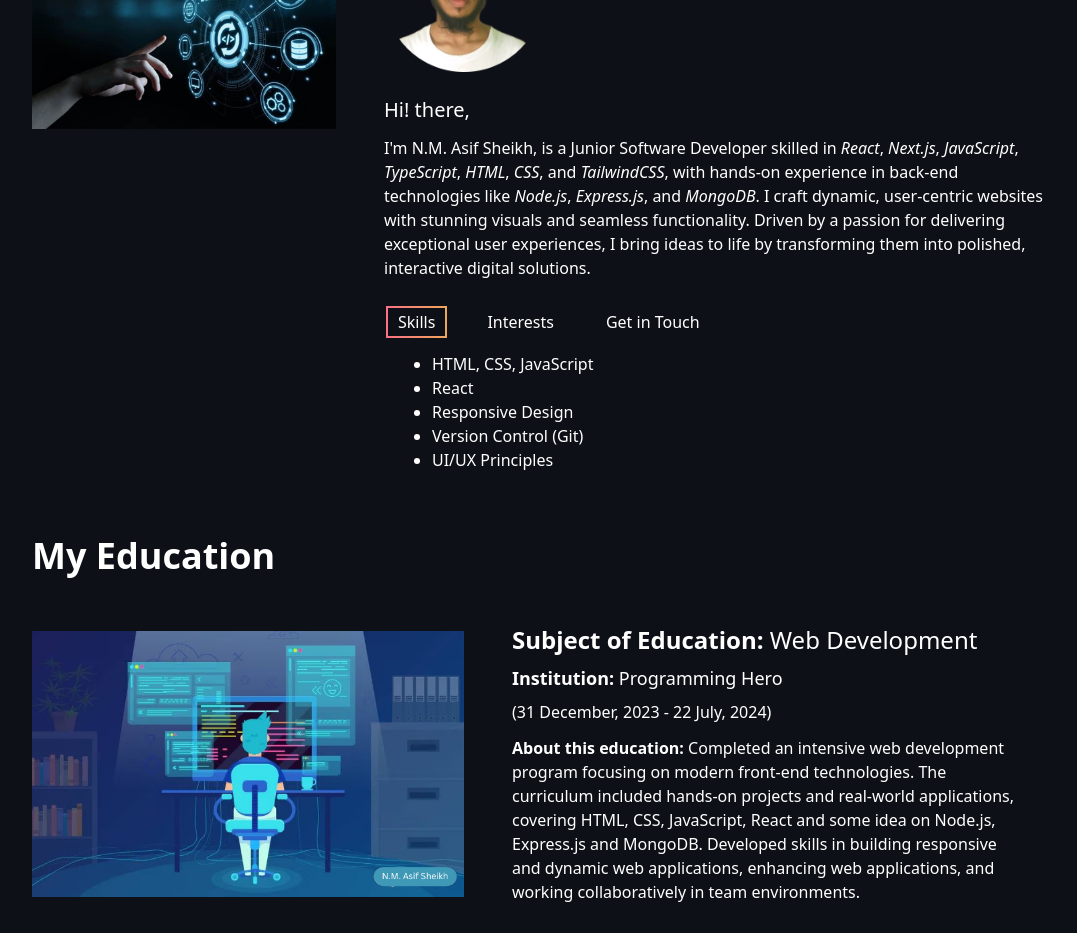
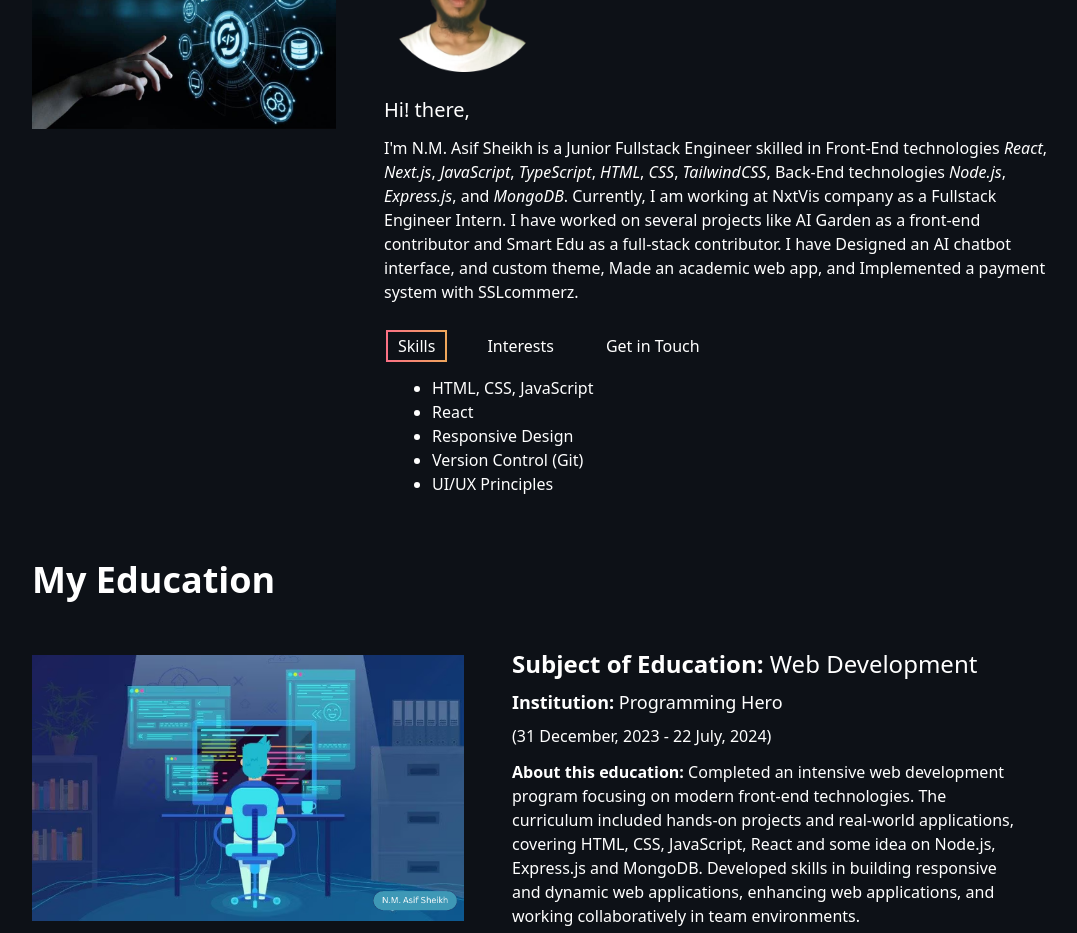
Before and after one commit to asif100a/Portfolio, a React (Vite) app: page / in a window 1280 px wide. Shown: the part 1020-1953 px from the top of the page, without its empty margins (96-1173 px from the left). Built offline with nearby package versions, Linux system fonts and the light colour scheme; a web font is replaced by a local one.

Commit message:
Update About section to reflect current role and project experience as a Fullstack Engineer

```diff
--- a/src/Project/pages/Home/components/About/About.jsx
+++ b/src/Project/pages/Home/components/About/About.jsx
@@ -28,7 +28,7 @@ const About = () => {
                             </div>
                             <div className="my-6 space-y-3">
                                 <h4 className="text-xl font-medium mb-3">Hi! there,</h4>
-                                <p className="xl:w-[42rem] lg:w-[32rem] md:w-full w-auto">{"I'm"} N.M. Asif Sheikh, is a Junior Software Developer skilled in <i>React</i>, <i>Next.js</i>, <i>JavaScript</i>, <i>TypeScript</i>, <i>HTML</i>, <i>CSS</i>, and <i>TailwindCSS</i>, with hands-on experience in back-end technologies like <i>Node.js</i>, <i>Express.js</i>, and <i>MongoDB</i>. I craft dynamic, user-centric websites with stunning visuals and seamless functionality. Driven by a passion for delivering exceptional user experiences, I bring ideas to life by transforming them into polished, interactive digital solutions.</p>
+                                <p className="xl:w-[42rem] lg:w-[32rem] md:w-full w-auto">{"I'm"} N.M. Asif Sheikh is a Junior Fullstack Engineer skilled in Front-End technologies <i>React</i>, <i>Next.js</i>, <i>JavaScript</i>, <i>TypeScript</i>, <i>HTML</i>, <i>CSS</i>, <i>TailwindCSS</i>, Back-End technologies <i>Node.js</i>, <i>Express.js</i>, and <i>MongoDB</i>. Currently, I am working at NxtVis company as a Fullstack Engineer Intern. I have worked on several projects like AI Garden as a front-end contributor and Smart Edu as a full-stack contributor. I have Designed an AI chatbot interface, and custom theme, Made an academic web app, and Implemented a payment system with SSLcommerz.</p>
                             </div>
 
                             <div>
```
